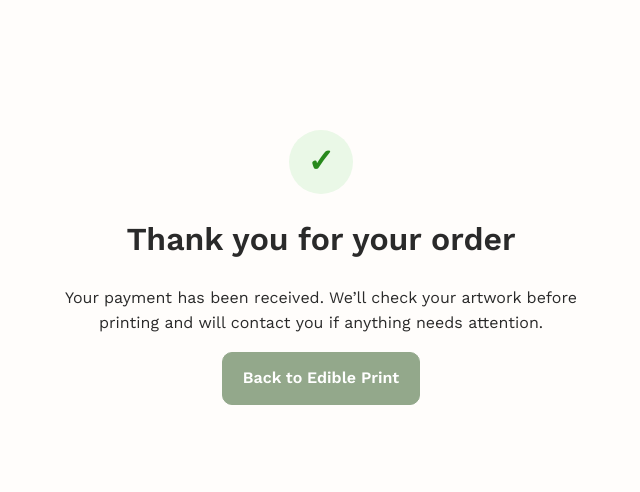
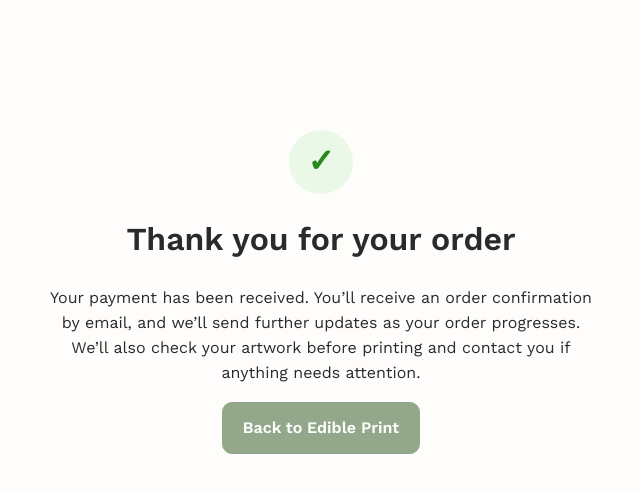
Before and after one commit to MarkDiamant/edible-print, a Next.js app: page /success in a window 1280 px wide. Shown: the top 492 px of the page, without its empty margins (319-959 px from the left). Built offline with nearby package versions, Linux system fonts and the light colour scheme.

Commit message:
Clarify post-order email updates

```diff
--- a/app/success/SuccessClient.js
+++ b/app/success/SuccessClient.js
@@ -4,5 +4,5 @@ import Link from 'next/link';
 
 export default function SuccessClient(){
   useEffect(()=>{localStorage.removeItem('edible-cart-auth')},[]);
-  return <main className="success"><div className="tick">✓</div><h1>Thank you for your order</h1><p>Your payment has been received. We’ll check your artwork before printing and will contact you if anything needs attention.</p><Link className="btn" href="/">Back to Edible Print</Link></main>;
+  return <main className="success"><div className="tick">✓</div><h1>Thank you for your order</h1><p>Your payment has been received. You’ll receive an order confirmation by email, and we’ll send further updates as your order progresses. We’ll also check your artwork before printing and contact you if anything needs attention.</p><Link className="btn" href="/">Back to Edible Print</Link></main>;
 }
```
